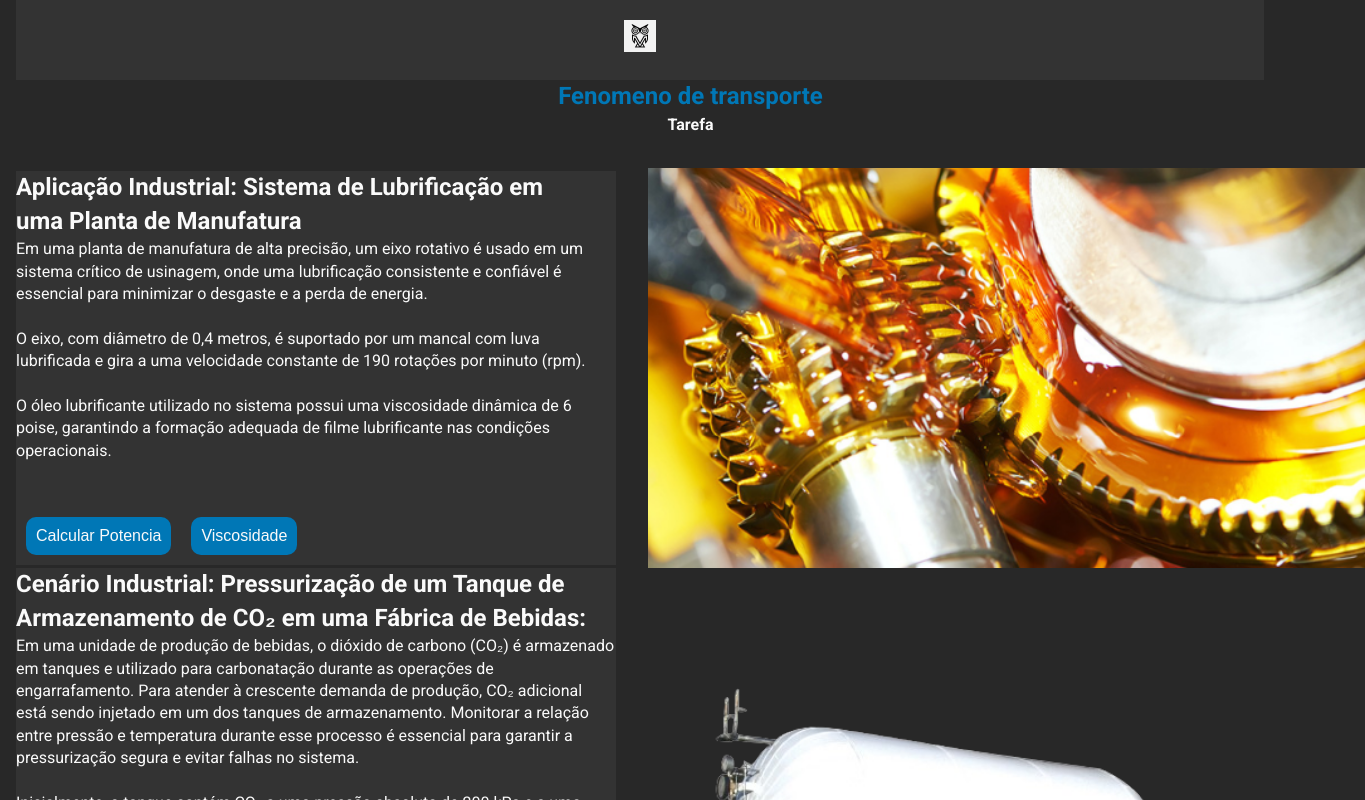
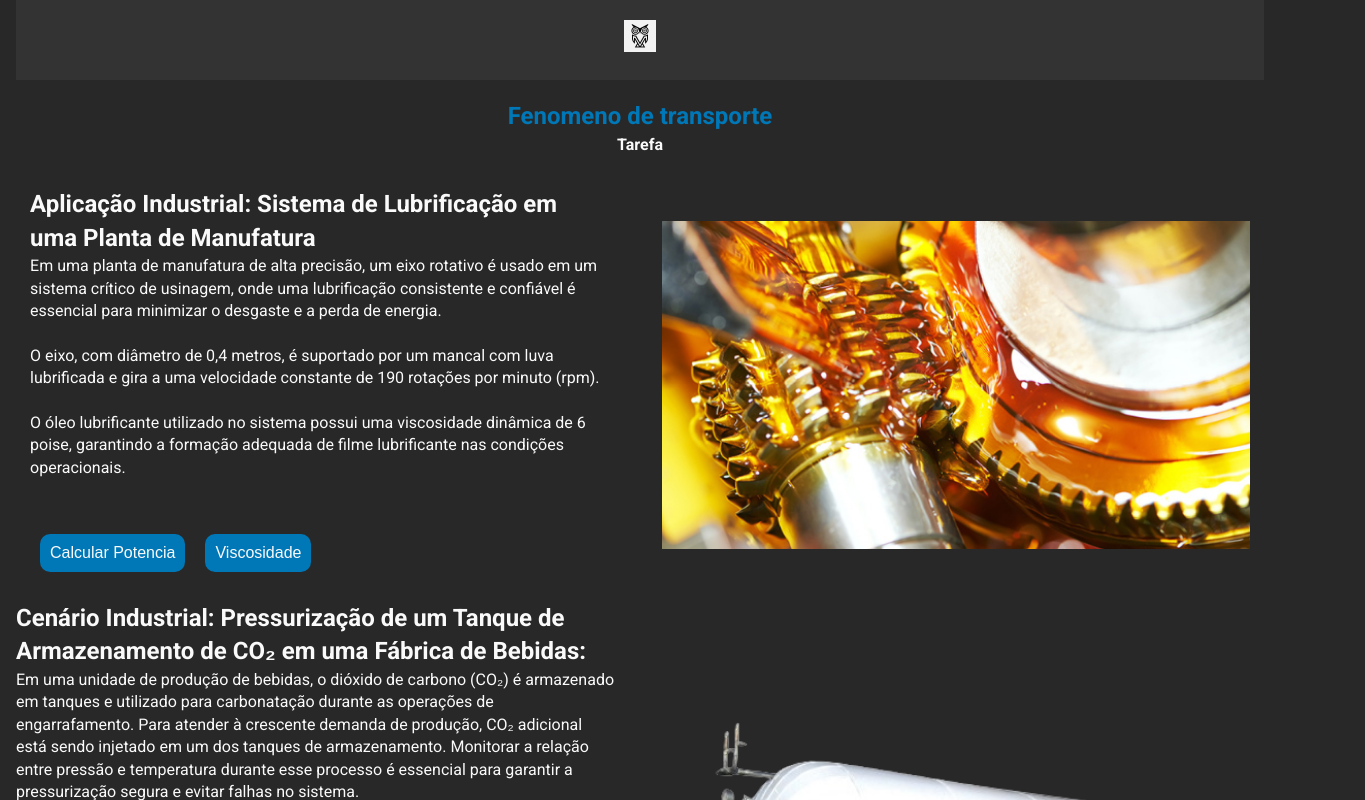
Before and after one commit to ValerioF16/viscosidade, a React (Vite) app in the folder projeto 2/: page / in a window 1280 px wide. Shown: the top 800 px of the page, 1365 px wide, since content can reach past the window. Built offline with nearby package versions, Linux system fonts and the light colour scheme.

Commit message:
Versao Oficial

```diff
--- a/projeto 2/src/components/testeIndex/testeStyle.module.css
+++ b/projeto 2/src/components/testeIndex/testeStyle.module.css
@@ -94,11 +94,11 @@
 
 .conteudo{
     width: 37.5rem;
-    background-color: var(--gray--cinza);
+
 }
 
 .imgHome{
-    height: 25rem;
+    height: 20.5rem;
 }
 .imgTan {
   height: 19.5rem;
@@ -118,7 +118,9 @@
 .textoTopo{
     color: var(--blue);
 }
-
+section {
+  margin-top: 20px;
+}
 @media (max-width: 768px) {
     /* Cabeçalho */
     .cabecalho {
```
